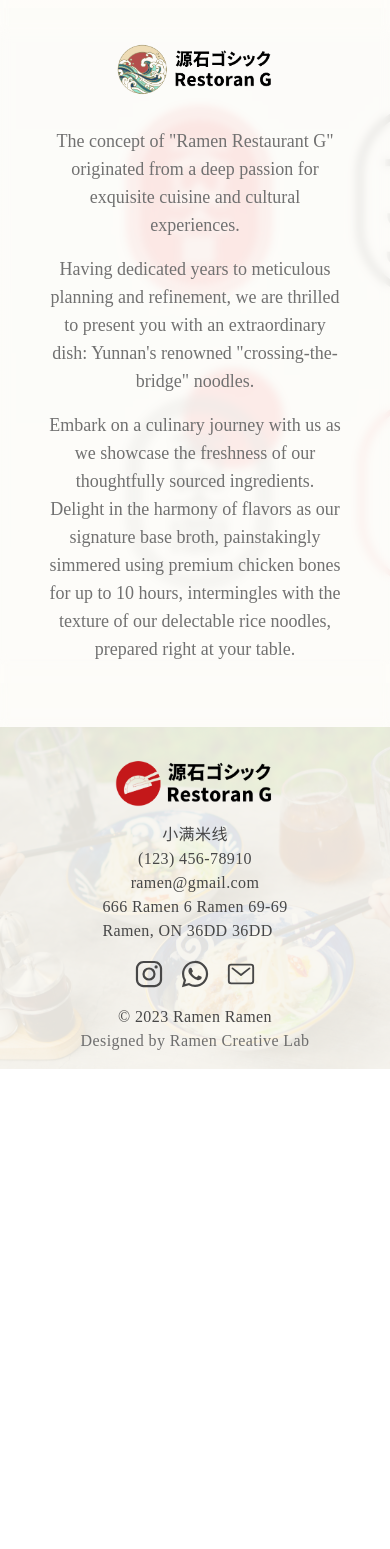
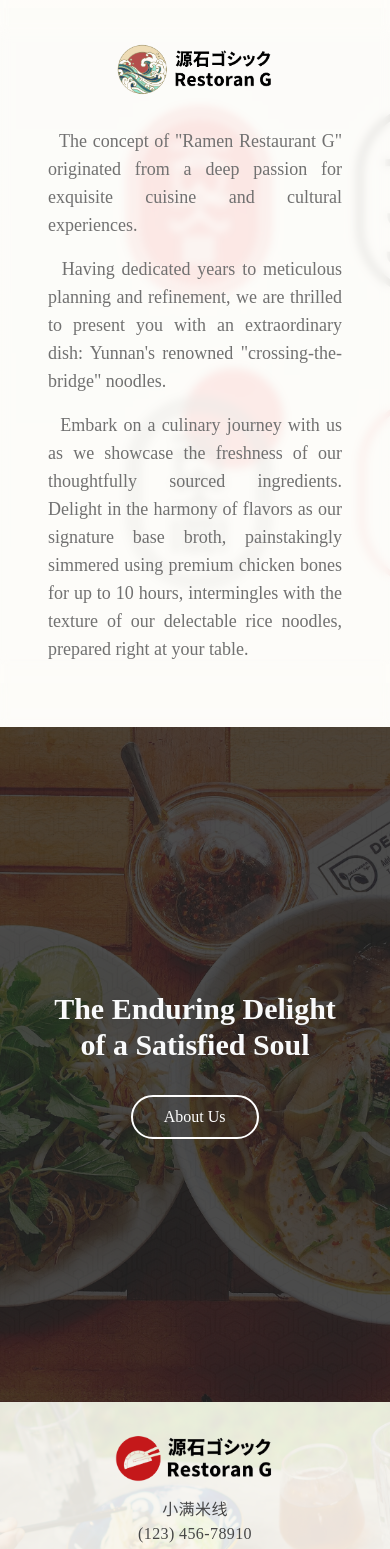
Before and after one commit to sulkhan10/ramen-fe, a React (Create React App) app: page / in a window 390 px wide. Shown: the part 880-2429 px from the top of the page. Before the commit the page ends 1949 px from the top, so only its background shows below. Built offline with nearby package versions, Linux system fonts and the light colour scheme.

Commit message:
feat : add section to homepage

```diff
--- a/src/pages/Homepage.js
+++ b/src/pages/Homepage.js
@@ -4,6 +4,7 @@ import "../index.css";
 import backgroundSectionTwo from "../assets/image/bg-section-2.jpg";
 import logoColor from "../assets/image/logo-color.png";
 import MoonLoader from "react-spinners/MoonLoader";
+import backgroundHomepage from "../assets/image/background-homepage.jpg";
 
 let Homepage = () => {
   let [loading, setLoading] = useState(true);
@@ -50,17 +51,17 @@ let Homepage = () => {
             border="0"
             className="mx-auto w-40 py-8"
           />
-          <p className="text-lg mb-4 text-center">
-            The concept of "Ramen Restaurant G" originated from a deep passion
+          <p className="text-lg mb-4 text-justify sm:text-center">
+          &nbsp; The concept of "Ramen Restaurant G" originated from a deep passion
             for exquisite cuisine and cultural experiences.
           </p>
-          <p className="text-lg mb-4 text-center">
-            Having dedicated years to meticulous planning and refinement, we are
+          <p className="text-lg mb-4 text-justify sm:text-center">
+          &nbsp; Having dedicated years to meticulous planning and refinement, we are
             thrilled to present you with an extraordinary dish: Yunnan's
             renowned "crossing-the-bridge" noodles.
           </p>
-          <p className="text-lg mb-4 text-center">
-            Embark on a culinary journey with us as we showcase the freshness of
+          <p className="text-lg mb-4 text-justify sm:text-center">
+          &nbsp; Embark on a culinary journey with us as we showcase the freshness of
             our thoughtfully sourced ingredients. Delight in the harmony of
             flavors as our signature base broth, painstakingly simmered using
             premium chicken bones for up to 10 hours, intermingles with the
@@ -69,6 +70,33 @@ let Homepage = () => {
           </p>
         </div>
       </div>
+      <div
+        data-aos="fade-down"
+        data-aos-duration="3000"
+        className="  inset-0 flex flex-col z-10"
+      >
+        <div className="relative flex items-center justify-center ">
+          <div className="h-[80vh] absolute inset-0 bg-image-navbar opacity-40 -z-20"></div>
+          <div className=" absolute inset-0 bg-black opacity-70 -z-10"></div>
+          <img
+            src={backgroundHomepage}
+            className="absolute h-[80vh] w-full object-cover inset-0 -z-30"
+          />
+
+          <ul className="h-[80vh] flex flex-col items-center justify-center gap-8 sm:gap-20 w-4/5 sm:w-3/4">
+            <li className="text-3xl sm:text-5xl text-gray-50 font-semibold text-center">
+              The Enduring Delight of a Satisfied Soul
+            </li>
+            <li>
+              <button
+                type="submit"
+                className="text-white py-2 px-4 rounded-3xl border-2 border-white hover:bg-gray-50 hover:text-gray-700 transition duration-600"              >
+                &nbsp; &nbsp; About Us &nbsp; &nbsp;
+              </button>{" "}
+            </li>
+          </ul>
+        </div>
+      </div>
     </div>
   );
 };
```
Also changed, not shown: src/assets/image/background-homepage.jpg (added).
